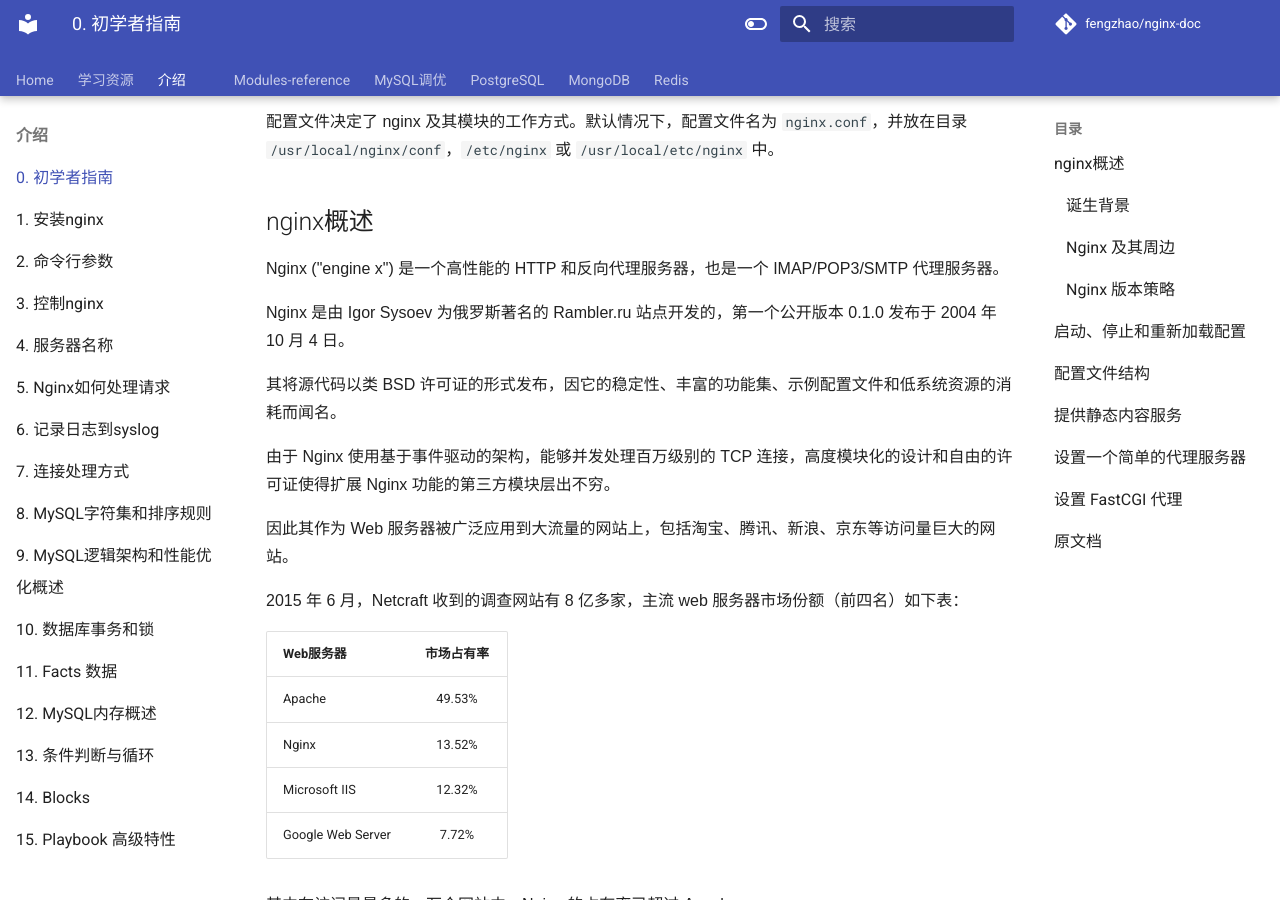
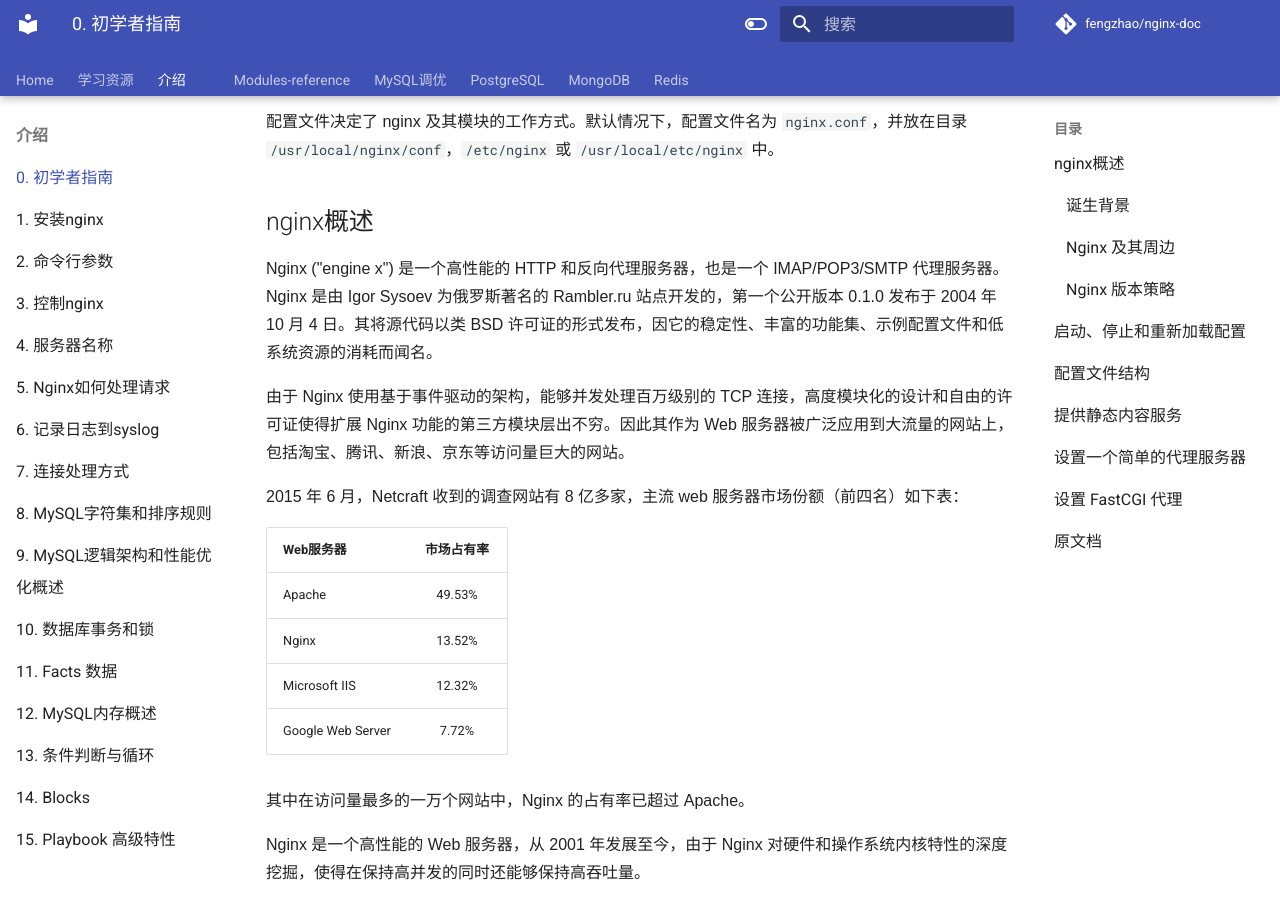
Before and after one commit to fengzhao/nginx-doc, an MkDocs documentation site: the page built from docs/Introduction/初学者指南.md, in a window 1280 px wide and 900 px high, scrolled down 376 px. Built offline with MkDocs 1.6.1 and Material for MkDocs 9.7.7, drawn with Linux system fonts in a browser that asks for light colours; comment, search, counter and statistics services are not loaded.

```diff
--- a/docs/Introduction/初学者指南.md
+++ b/docs/Introduction/初学者指南.md
@@ -17,15 +17,9 @@ nginx 有一个主进程（Master）和几个工作进程（Worker）。主进
 
 ## nginx概述
 
-Nginx ("engine x") 是一个高性能的 HTTP 和反向代理服务器，也是一个 IMAP/POP3/SMTP 代理服务器。
+Nginx ("engine x") 是一个高性能的 HTTP 和反向代理服务器，也是一个 IMAP/POP3/SMTP 代理服务器。Nginx 是由 Igor Sysoev 为俄罗斯著名的 Rambler.ru 站点开发的，第一个公开版本 0.1.0 发布于 2004 年 10 月 4 日。其将源代码以类 BSD 许可证的形式发布，因它的稳定性、丰富的功能集、示例配置文件和低系统资源的消耗而闻名。
 
-Nginx 是由 Igor Sysoev 为俄罗斯著名的 Rambler.ru 站点开发的，第一个公开版本 0.1.0 发布于 2004 年 10 月 4 日。
-
-其将源代码以类 BSD 许可证的形式发布，因它的稳定性、丰富的功能集、示例配置文件和低系统资源的消耗而闻名。
-
-由于 Nginx 使用基于事件驱动的架构，能够并发处理百万级别的 TCP 连接，高度模块化的设计和自由的许可证使得扩展 Nginx 功能的第三方模块层出不穷。
-
-因此其作为 Web 服务器被广泛应用到大流量的网站上，包括淘宝、腾讯、新浪、京东等访问量巨大的网站。
+由于 Nginx 使用基于事件驱动的架构，能够并发处理百万级别的 TCP 连接，高度模块化的设计和自由的许可证使得扩展 Nginx 功能的第三方模块层出不穷。因此其作为 Web 服务器被广泛应用到大流量的网站上，包括淘宝、腾讯、新浪、京东等访问量巨大的网站。
 
 2015 年 6 月，Netcraft 收到的调查网站有 8 亿多家，主流 web 服务器市场份额（前四名）如下表：
 
```
